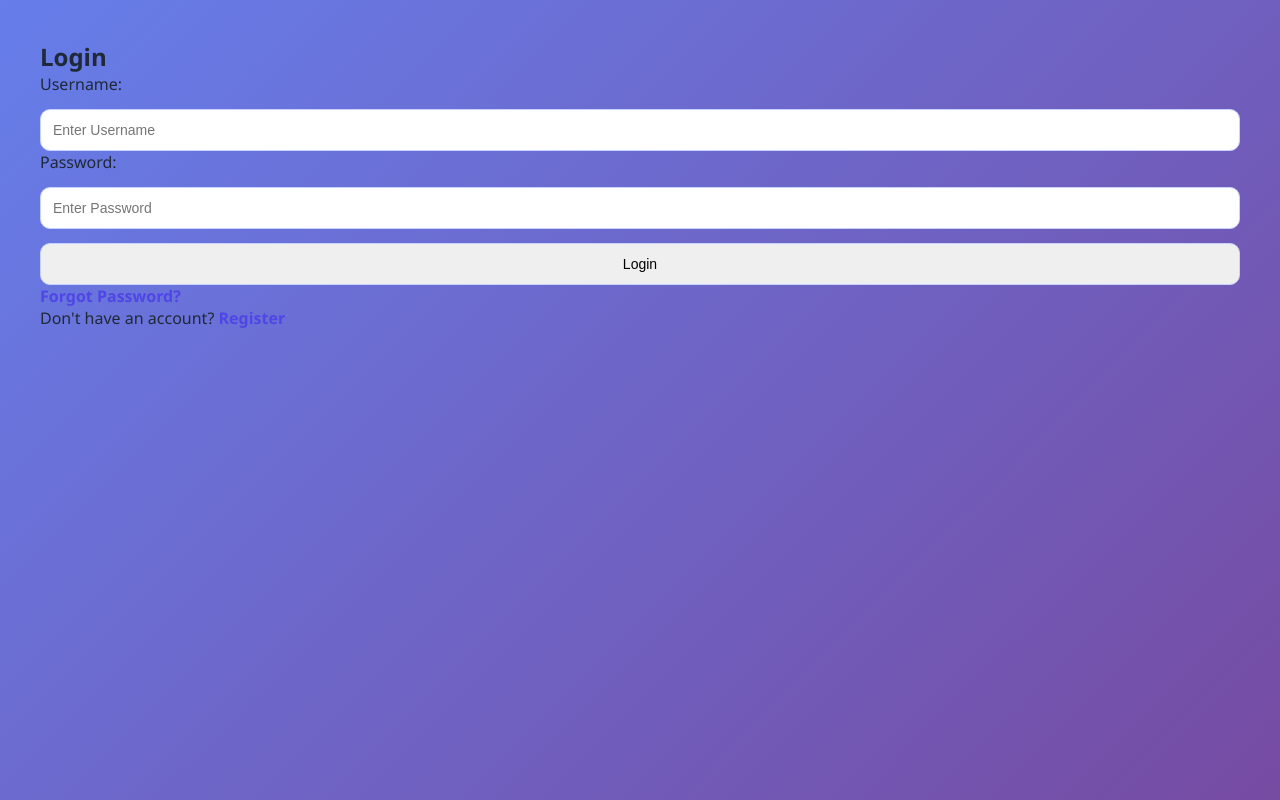
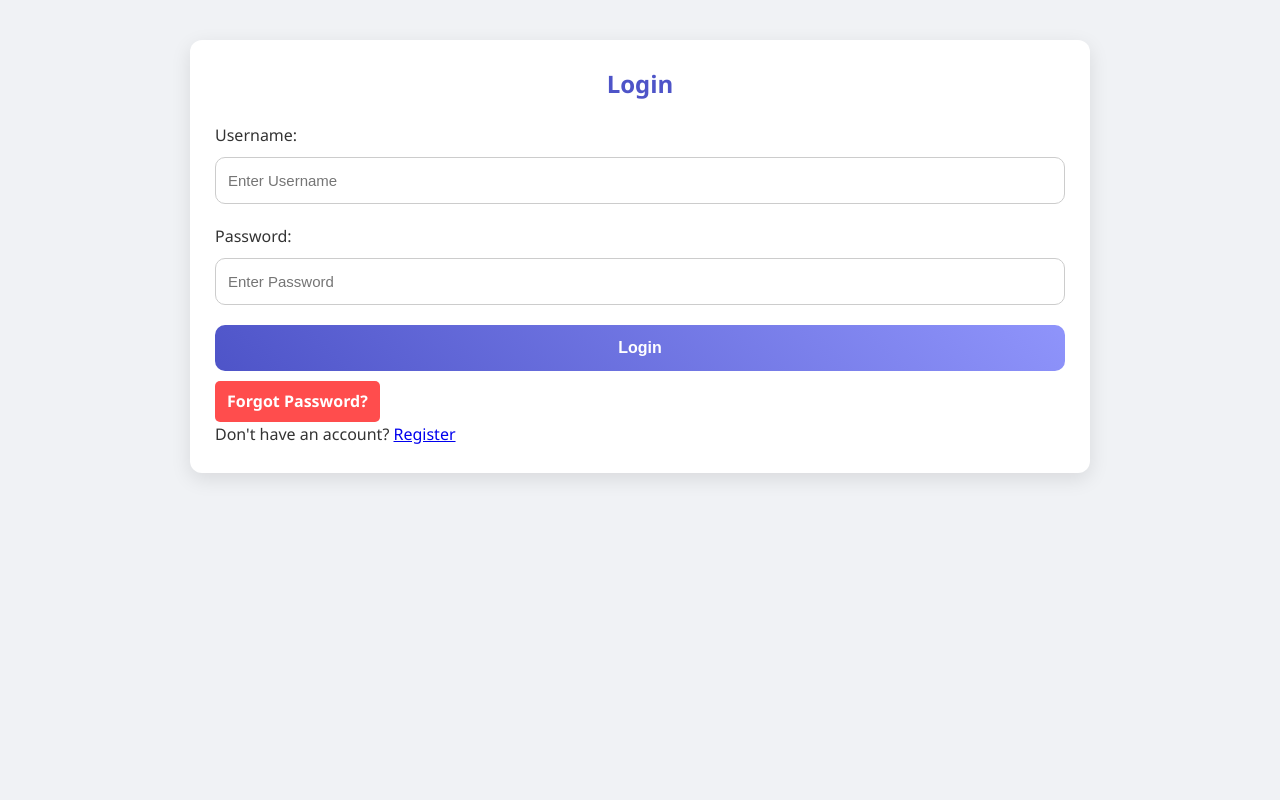
Before and after one commit to kvarshini176-jpg/my-first-project, a Flask app: page / in a window 1280 px wide. Run offline with Flask 3, Linux system fonts and the light colour scheme.

Commit message:
Update style.css

```diff
--- a/static/style.css
+++ b/static/style.css
@@ -1,192 +1,225 @@
-/* ---------- GLOBAL RESET ---------- */
+/* ----- GLOBAL STYLES ----- */
 * {
+    box-sizing: border-box;
     margin: 0;
     padding: 0;
-    box-sizing: border-box;
 }
 
-/* ---------- BODY ---------- */
 body {
     font-family: 'Segoe UI', Tahoma, Geneva, Verdana, sans-serif;
-    min-height: 100vh;
-    background: linear-gradient(135deg, #667eea, #764ba2);
-    color: #1f2937;
+    background: #f0f2f5;
+    color: #333;
+    line-height: 1.6;
 }
 
-/* ---------- NAVBAR ---------- */
-.navbar {
-    background: linear-gradient(90deg, #0f2027, #203a43, #2c5364);
-    padding: 16px 40px;
-    display: flex;
-    justify-content: space-between;
-    align-items: center;
-    box-shadow: 0 6px 18px rgba(0,0,0,0.25);
+.container {
+    max-width: 900px;
+    margin: 40px auto;
+    padding: 25px;
+    background: #fff;
+    border-radius: 12px;
+    box-shadow: 0 6px 20px rgba(0,0,0,0.1);
 }
 
-.logo {
-    font-size: 24px;
-    font-weight: 800;
-    color: #f9fafb;
+/* ----- HEADINGS ----- */
+h1, h2 {
+    color: #4e54c8;
+    text-align: center;
+    margin-bottom: 20px;
 }
 
-.nav-links a {
-    margin-left: 22px;
-    color: #e5e7eb;
-    font-weight: 600;
+/* ----- FORM STYLES ----- */
+input[type=text],
+input[type=password],
+input[type=number],
+input[type=file],
+select {
+    width: 100%;
+    padding: 14px 12px;
+    margin: 8px 0 20px 0;
+    border: 1px solid #ccc;
+    border-radius: 10px;
+    font-size: 15px;
+    transition: all 0.3s ease;
+}
+
+input[type=text]:focus,
+input[type=password]:focus,
+input[type=number]:focus,
+input[type=file]:focus,
+select:focus {
+    border-color: #4e54c8;
+    box-shadow: 0 0 5px rgba(78, 84, 200, 0.3);
+    outline: none;
+}
+
+input[type=submit], button {
+    width: 100%;
+    padding: 14px;
+    font-size: 16px;
+    font-weight: bold;
+    color: #fff;
+    background: linear-gradient(45deg, #4e54c8, #8f94fb);
+    border: none;
+    border-radius: 10px;
+    cursor: pointer;
+    transition: all 0.3s ease;
+}
+
+input[type=submit]:hover, button:hover {
+    background: linear-gradient(45deg, #8f94fb, #4e54c8);
+    transform: translateY(-2px);
+}
+
+/* ----- FLASH MESSAGES ----- */
+.flash {
+    padding: 12px 15px;
+    margin-bottom: 15px;
+    border-radius: 8px;
+    font-weight: bold;
+    text-align: center;
+}
+
+.flash-success {
+    background-color: #d4edda;
+    color: #155724;
+}
+
+.flash-error {
+    background-color: #f8d7da;
+    color: #721c24;
+}
+
+/* ----- DASHBOARD / BUTTON GRID ----- */
+.dashboard-grid {
+    display: grid;
+    grid-template-columns: repeat(auto-fit, minmax(150px, 1fr));
+    gap: 20px;
+}
+
+.dashboard-button {
+    background: linear-gradient(135deg, #4e54c8, #8f94fb);
+    color: #fff;
+    padding: 25px;
+    border-radius: 15px;
+    text-align: center;
+    font-size: 16px;
+    font-weight: bold;
+    cursor: pointer;
+    transition: all 0.3s ease;
+    text-decoration: none;
+    box-shadow: 0 4px 15px rgba(0,0,0,0.1);
+}
+
+.dashboard-button:hover {
+    background: linear-gradient(135deg, #8f94fb, #4e54c8);
+    transform: translateY(-5px);
+}
+
+/* ----- SHOP PAGE ----- */
+.shop-grid {
+    display: grid;
+    grid-template-columns: repeat(auto-fit, minmax(200px, 1fr));
+    gap: 25px;
+    margin-top: 20px;
+}
+
+.shop-item {
+    background: #f9f9f9;
+    border-radius: 12px;
+    padding: 20px;
+    text-align: center;
+    box-shadow: 0 4px 12px rgba(0,0,0,0.08);
+    transition: transform 0.2s, box-shadow 0.2s;
+}
+
+.shop-item:hover {
+    transform: translateY(-5px);
+    box-shadow: 0 6px 20px rgba(0,0,0,0.15);
+}
+
+.shop-item h3 {
+    margin-bottom: 10px;
+    color: #4e54c8;
+}
+
+.shop-item p {
+    margin-bottom: 15px;
+    font-size: 16px;
+    font-weight: bold;
+}
+
+/* ----- CART TABLE ----- */
+table {
+    width: 100%;
+    border-collapse: collapse;
+    margin-top: 20px;
+}
+
+th, td {
+    padding: 12px 15px;
+    text-align: center;
+    border-bottom: 1px solid #ddd;
+}
+
+th {
+    background: #4e54c8;
+    color: #fff;
+    font-size: 16px;
+}
+
+.cart-actions a {
+    display: inline-block;
+    padding: 6px 10px;
+    background: linear-gradient(45deg, #4e54c8, #8f94fb);
+    color: #fff;
+    border-radius: 6px;
+    margin: 0 3px;
     text-decoration: none;
     transition: all 0.3s ease;
 }
 
-.nav-links a:hover {
-    color: #fbbf24;
-    transform: scale(1.08);
+.cart-actions a:hover {
+    background: linear-gradient(45deg, #8f94fb, #4e54c8);
+    transform: translateY(-2px);
 }
 
-/* ---------- MAIN CONTAINER ---------- */
-.container {
-    padding: 40px;
+/* ----- BACK BUTTON ----- */
+.back-button {
+    display: inline-block;
+    padding: 10px 20px;
+    background: #ff6b6b;
+    color: #fff;
+    border-radius: 8px;
+    text-decoration: none;
+    font-weight: bold;
+    margin-bottom: 20px;
+    transition: all 0.3s ease;
 }
 
-/* ---------- CENTER ALIGN (LOGIN) ---------- */
-.center {
-    min-height: 100vh;
-    display: flex;
-    justify-content: center;
-    align-items: center;
+.back-button:hover {
+    background: #ff8787;
+    transform: translateY(-2px);
 }
 
-/* ---------- CARD ---------- */
-.card {
-    background: linear-gradient(135deg, #ffffff, #f0f4ff);
-    padding: 35px 30px;
-    width: 350px;
-    border-radius: 18px;
-    box-shadow: 0 18px 40px rgba(0,0,0,0.3);
-    animation: slideUp 0.7s ease;
-}
-
-@keyframes slideUp {
-    from {
-        opacity: 0;
-        transform: translateY(25px);
-    }
-    to {
-        opacity: 1;
-        transform: translateY(0);
+/* ----- RESPONSIVE ----- */
+@media (max-width: 600px) {
+    .dashboard-grid, .shop-grid {
+        grid-template-columns: 1fr;
     }
 }
-
-.card h2, .card h3 {
-    text-align: center;
-    color: #312e81;
-    margin-bottom: 20px;
-}
-
-/* ---------- INPUTS & SELECT ---------- */
-input, select {
-    width: 100%;
-    padding: 12px;
-    margin-top: 14px;
-    border-radius: 10px;
-    border: 1px solid #c7d2fe;
-    font-size: 14px;
-    outline: none;
+.forgot-link {
+    display: inline-block;
+    margin-top: 10px;
+    padding: 8px 12px;
+    background: #ff4d4d;
+    color: white;
+    border-radius: 5px;
+    font-weight: bold;
+    text-decoration: none;
     transition: 0.3s;
 }
 
-input:focus, select:focus {
-    border-color: #6366f1;
-    box-shadow: 0 0 10px rgba(99,102,241,0.4);
+.forgot-link:hover {
+    background: #ff1a1a;
 }
-
-/* ---------- BUTTON ---------- */
-button {
-    margin-top: 20px;
-    width: 100%;
-    padding: 12px;
-    font-size: 15px;
-    font-weight: bold;
-    background: linear-gradient(90deg, #6366f1, #8b5cf6);
-    color: white;
-    border: none;
-    border-radius: 14px;
-    cursor: pointer;
-    transition: all 0.3s ease;
-}
-
-button:hover {
-    transform: translateY(-3px) scale(1.05);
-    box-shadow: 0 10px 25px rgba(99,102,241,0.6);
-}
-
-/* ---------- DASHBOARD GRID ---------- */
-.grid {
-    display: grid;
-    grid-template-columns: repeat(auto-fit, minmax(240px, 1fr));
-    gap: 30px;
-}
-
-/* ---------- DASHBOARD BOX ---------- */
-.box {
-    background: linear-gradient(135deg, #ffecd2, #fcb69f);
-    padding: 45px 30px;
-    text-align: center;
-    font-size: 18px;
-    font-weight: 700;
-    border-radius: 22px;
-    box-shadow: 0 15px 30px rgba(0,0,0,0.25);
-    transition: all 0.3s ease;
-}
-
-.box:hover {
-    transform: translateY(-8px) scale(1.03);
-    box-shadow: 0 25px 45px rgba(0,0,0,0.35);
-}
-
-/* ---------- CLICKABLE BOX ---------- */
-.box-link {
-    text-decoration: none;
-    color: inherit;
-}
-
-/* ---------- WALLET ---------- */
-.balance {
-    font-size: 36px;
-    font-weight: 800;
-    color: #16a34a;
-    text-align: center;
-    margin: 15px 0;
-}
-
-/* ---------- KYC STATUS ---------- */
-.kyc {
-    margin-top: 15px;
-    padding: 8px;
-    text-align: center;
-    font-weight: bold;
-    color: #b45309;
-    background: #ffedd5;
-    border-radius: 10px;
-}
-
-/* ---------- MESSAGE / SUCCESS ---------- */
-.message {
-    margin-top: 18px;
-    padding: 12px;
-    border-radius: 10px;
-    background: #dcfce7;
-    color: #166534;
-    font-weight: 600;
-    text-align: center;
-}
-
-/* ---------- LINKS ---------- */
-a {
-    color: #4f46e5;
-    font-weight: 600;
-    text-decoration: none;
-}
-
-a:hover {
-    text-decoration: underline;
-}
```
